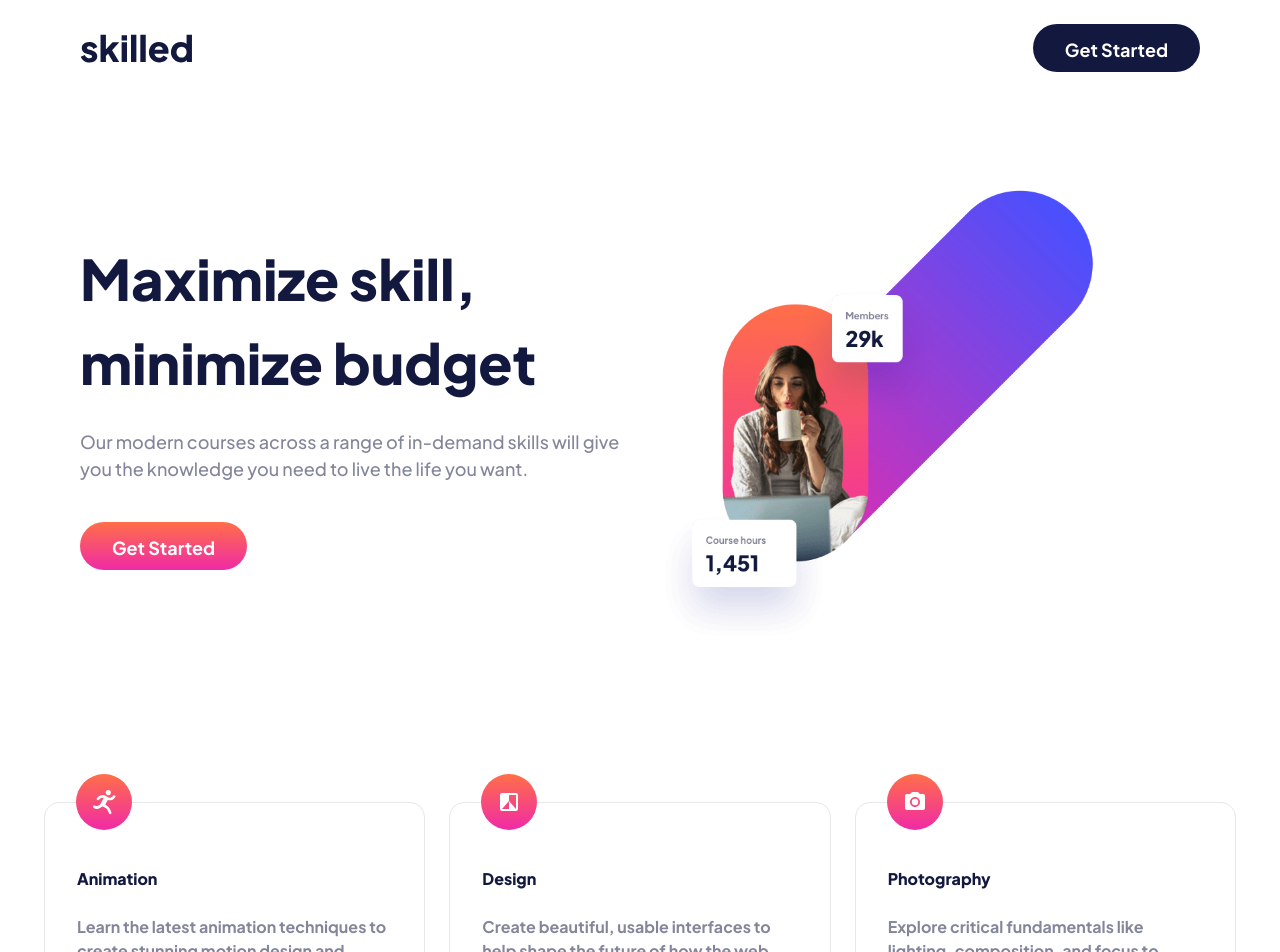
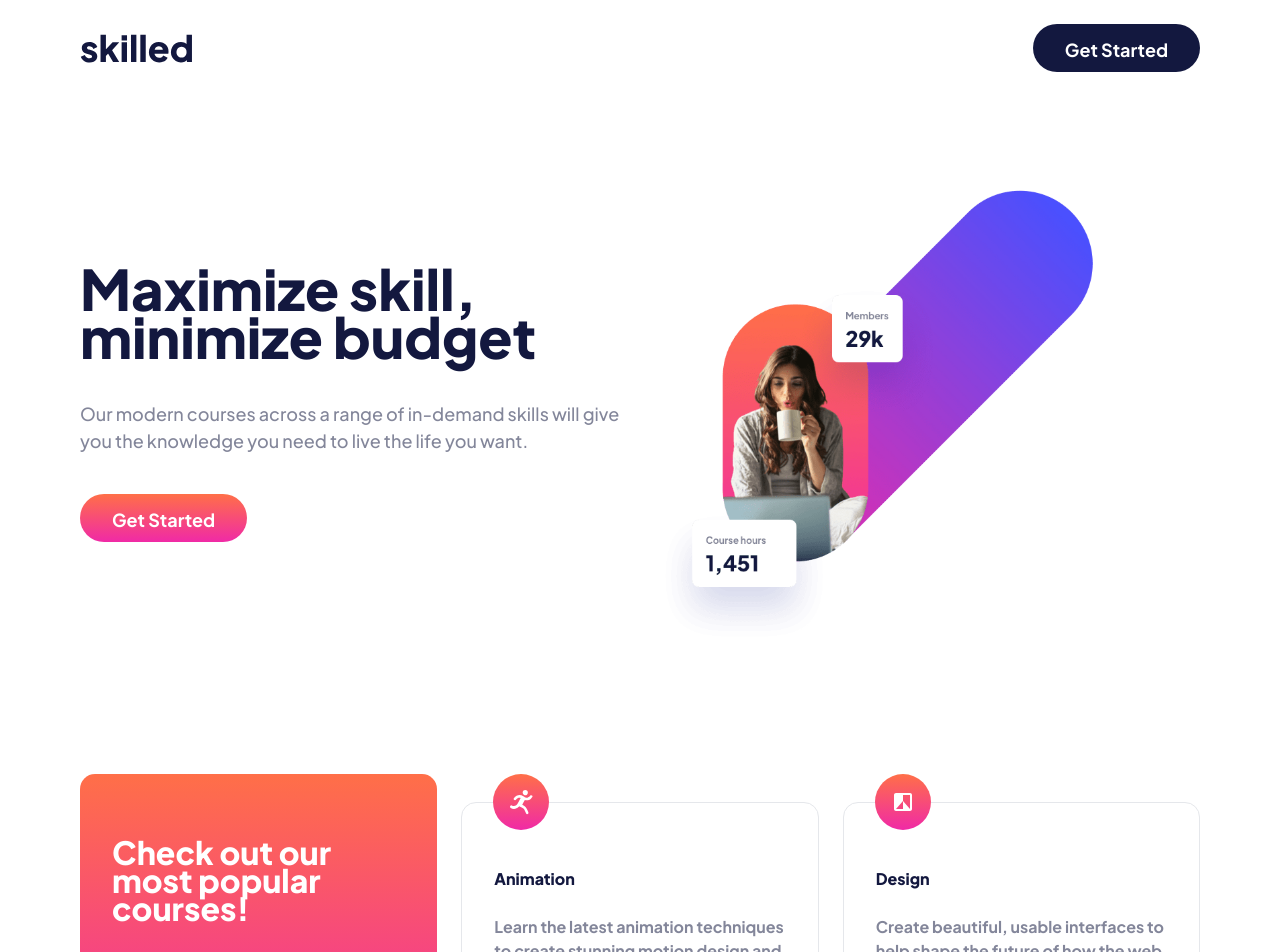
Before and after one commit to avinashradlabstech/skilled-elearning-landing-page, a React (Vite) app: page / in a window 1280 px wide. Shown: the top 952 px of the page. Built offline with nearby package versions, Linux system fonts and the light colour scheme.

Commit message:
Update components and alignments

```diff
--- a/src/components/Button.tsx
+++ b/src/components/Button.tsx
@@ -4,26 +4,45 @@ interface ButtonData {
   bgcolor?: string;
   hoverColor?: string;
   color?: string;
-  onClick?: () => void;
+  href?: string;
+  isLink?: boolean;
 }
 const Button: React.FC<ButtonData> = ({
   text,
   bgcolor,
   color,
   hoverColor,
-  onClick,
+  isLink,
+  href,
 }) => {
+  if (isLink) {
+    return (
+      <a
+        target="_blank"
+        href={href}
+        className={`font-sans font-bold leading-27 text-18 self-stretch  items-center justify-center cursor-pointer
+           ${bgcolor || "bg-blue-900"}
+           ${hoverColor ? `${hoverColor}` : ""}
+           ${color || "text-white"}
+          `}
+        >
+        {text}
+      </a>
+    );
+  }
+
   return (
-    <button
-      onClick={onClick}
-      className={`item-center justify-center gap-100 py-200 px-400 md:py-150 md:h-12 rounded-28 font-sans font-bold leading-27 text-18
+    <a
+      target="_blank"
+      href={href}
+      className={`item-center justify-center gap-100 py-200 px-400 md:py-150 md:h-12 rounded-28 font-sans font-bold leading-27 text-18 cursor-pointer
       ${bgcolor || "bg-blue-900"}
       ${hoverColor ? `${hoverColor}` : ""}
       ${color || "text-white"}
       `}
     >
       {text}
-    </button>
+    </a>
   );
 };
 
--- a/src/components/ButtonLink.tsx
+++ /dev/null
@@ -1,30 +0,0 @@
-import React from "react";
-interface ButtonData {
-  text: string;
-  bgcolor?: string;
-  hoverColor?: string;
-  color?: string;
-  onClick?: () => void;
-}
-const ButtonLink: React.FC<ButtonData> = ({
-  text,
-  bgcolor,
-  color,
-  hoverColor,
-  onClick,
-}) => {
-  return (
-    <a
-      onClick={onClick}
-      className={`font-sans font-bold leading-27 text-18 self-stretch  items-center justify-center cursor-pointer
-      ${bgcolor || "bg-blue-900"}
-      ${hoverColor ? `${hoverColor}` : ""}
-      ${color || "text-white"}
-      `}
-    >
-      {text}
-    </a>
-  );
-};
-
-export default ButtonLink;
--- a/src/components/Card.tsx
+++ b/src/components/Card.tsx
@@ -1,19 +1,33 @@
 import React from "react";
-import ButtonLink from "./ButtonLink";
+import Button from "./Button";
 
 interface CardData {
   icon: string;
   title: string;
   description: string;
   buttonTxt: string;
+  url: string;
+  isLink: boolean;
 }
 
-const Card: React.FC<CardData> = ({ icon, title, description, buttonTxt }) => {
+const Card: React.FC<CardData> = ({
+  icon,
+  title,
+  description,
+  buttonTxt,
+  url,
+  isLink,
+}) => {
+  if (icon) {
     return (
       <>
         <div className="flex flex-col items-start">
           <div className="flex pl-8 items-start content-center gap-8 relative">
-          <img src={icon} className="min-w-[56px] min-h-[56px]" alt='image'></img>
+            <img
+              src={icon}
+              className="min-w-[56px] min-h-[56px]"
+              alt="image"
+            ></img>
           </div>
           <div className="px-400 pt-800 pb-500 gap-100 border rounded-15 mt-[-1.75rem]">
             <div className="flex flex-col items-start gap-300">
@@ -23,11 +37,27 @@ const Card: React.FC<CardData> = ({ icon, title, description, buttonTxt }) => {
               <div className="text-grey font-sans text-16 font-bold leading-24 self-stretch">
                 {description}
               </div>
-            <ButtonLink text={buttonTxt} bgcolor="#fff" color="text-pink-600" hoverColor="hover:text-pink-300"/>
+              <Button
+                text={buttonTxt}
+                bgcolor="#fff"
+                color="text-pink-600"
+                hoverColor="hover:text-pink-300"
+                href={url}
+                isLink={isLink}
+              />
             </div>
           </div>
         </div>
       </>
     );
+  }
+
+  return (
+    <>
+      <div className="flex flex-col  items-start gap-100 self-stretch px-400 py-400 rounded-15 bg-gradient-orange">
+
+      </div>
+    </>
+  );
 };
 export default Card;
--- a/src/components/Footer.tsx
+++ b/src/components/Footer.tsx
@@ -4,16 +4,19 @@ import Button from "./Button";
 const Footer: React.FC = () => {
   return (
     <>
-      <div className="flex items-center justify-between self-stretch px-250 py-200 xl:px-1000 xl:py-300 md:py-300 md:px-550 lg:px-1000 bg-blue-900">
-        <div className="flex justify-between">
-          <img className="" src="/logo-light.svg" alt="Logo"></img>
-        </div>
-        <div className="flex justify-between">
-          <div className="gap-100">
+      <div className="flex flex-col items-center justify-center gap-1600 self-stretch px-250 py-200 md:py-300 md:px-550 lg:px-1000 lg:py-300 bg-blue-900">
+        <div className="flex justify-between items-center self-stretch max-w-[1120px] w-full mx-auto">
+          <div className="flex">
+            <a href="#">
+              <img className="" src="/logo-light.svg" alt="Logo"></img>
+            </a>
+          </div>
+          <div className="flex flex-col items-start gap-100">
             <Button
               text="Get Started"
               bgcolor="bg-gradient-purple"
               hoverColor="hover:bg-gradient-purple-hover"
+              href="#"
             />
           </div>
         </div>
--- a/src/components/Header.tsx
+++ b/src/components/Header.tsx
@@ -4,13 +4,13 @@ import Button from "../components/Button";
 const Header: React.FC = () => {
   return (
     <>
-      <div className="flex items-center justify-between self-stretch px-250 py-200 xl:px-1000 xl:py-300 md:py-300 md:px-550 lg:px-1000 ">
-        <div className="flex justify-between">
-          <img className="" src="/logo-dark.svg" alt="Logo"></img>
-        </div>
-        <div className="flex justify-between">
-          <div className="gap-100">
-            <Button text="Get Started" hoverColor="hover:bg-blue-600" />
+      <div className="flex flex-col items-center justify-center gap-1600 self-stretch px-250 py-200 md:py-300 md:px-550 lg:px-1000 lg:py-300">
+        <div className="flex justify-between items-center self-stretch max-w-[1120px] w-full mx-auto">
+          <div className="flex">
+            <a href="#"><img className="" src="/logo-dark.svg" alt="Logo"></img></a>
+          </div>
+          <div className="flex flex-col items-start gap-100">
+            <Button text="Get Started" hoverColor="hover:bg-blue-600" href="#"/>
           </div>
         </div>
       </div>
--- a/src/components/Hero.tsx
+++ b/src/components/Hero.tsx
@@ -1,23 +1,25 @@
 import React from "react";
 import Button from "./Button";
 import info from "../data/info";
-const Hero: React.FC = () => {
+const HeroNew: React.FC = () => {
   return (
     <>
-      <div className="flex flex-col md:flex-row py-800 px-250 md:px-550 lg:px-1000 items-center justify-center self-stretch gap-600 lg:gap-400">
-        <div className="flex flex-col gap-300 md:w-1/2">
+      <div className="flex flex-col items-center justify-center gap-100 self-stretch px-250 py-800 md:py-800 md:px-550 lg:px-1000 lg:py-800">
+        <div className="flex flex-col md:flex-row items-center justify-center gap-600 md:gap-300 lg:gap-400 max-w-[1120px] mx-auto">
+          <div className="flex flex-col items-start gap-500 md:w-1/2">
+            <div className="flex flex-col items-start gap-300 lg:gap-500">
               <div className="font-sans font-extrabold leading-48 text-blue-900 text-40 lg:text-56">
                 {info.heroData.heading}
               </div>
               <div className="font-sans font-normal leading-27 text-grey text-18 md:font-medium self-stretch">
                 {info.heroData.description}
               </div>
-          <div className="pt-200">
+            </div>
+            <div className="flex">
               <Button
                 text="Get Started"
                 bgcolor="bg-gradient-orange"
                 hoverColor="hover:bg-gradient-orange-hover"
-
               />
             </div>
           </div>
@@ -46,8 +48,9 @@ const Hero: React.FC = () => {
             ></img>
           </div>
         </div>
+      </div>
     </>
   );
 };
 
-export default Hero;
+export default HeroNew;
--- a/src/components/TitleCard.tsx
+++ b/src/components/TitleCard.tsx
@@ -1,34 +1,14 @@
 import React from "react";
-import Button from "./Button";
-//import Info from "../data/info";
-interface CardData {
-  icon: string;
-  title: string;
-  description: string;
-  buttonTxt: string;
+
+interface TitleCardData {
+  heading: string;
 }
 
-const TitleCard: React.FC<CardData> = ({
-  icon,
-  title,
-  description,
-  buttonTxt,
-}) => {
+const TitleCard: React.FC<TitleCardData> = ({ heading }) => {
   return (
     <>
-      <div className="px-400 pt-800 pb-500">
-        <div>
-          <img src={icon}></img>
-        </div>
-        <div className="gap-300">
-          <div className="text-sans text-20 font-extrabold leading-24">
-            {title}
-          </div>
-          <div>{description}</div>
-        </div>
-        <div>
-          <Button text={buttonTxt} />
-        </div>
+      <div className="flex flex-col items-start  gap-100 self-stretch px-400 py-400 md:pt-800 md:pb-500 rounded-15 bg-gradient-orange">
+       <div className="text-sans font-extrabold leading-28 self-stretch text-white text-24 lg:text-32"> {heading}</div>
       </div>
     </>
   );
--- a/src/data/info.ts
+++ b/src/data/info.ts
@@ -7,7 +7,8 @@ interface BlockDetails {
     icon: string;
     title: string;
     description: string;
-    buttonTxt: string
+    buttonTxt: string;
+    url:string;
 }
 interface BlockData {
     heading: string;
@@ -31,32 +32,37 @@ const info: Info = {
                 'icon': '/icon-animation.svg',
                 'title': 'Animation',
                 'description': 'Learn the latest animation techniques to create stunning motion design and captivate your audience.',
-                'buttonTxt': 'Get Started'
+                'buttonTxt': 'Get Started',
+                'url':'#'
             },
 
             {
                 'icon': '/icon-design.svg',
                 'title': 'Design',
                 'description': 'Create beautiful, usable interfaces to help shape the future of how the web looks.',
-                'buttonTxt': 'Get Started'
+                'buttonTxt': 'Get Started',
+                'url':'#'
             },
             {
                 'icon': '/icon-photography.svg',
                 'title': 'Photography',
                 'description': 'Explore critical fundamentals like lighting, composition, and focus to capture exceptional photos.',
-                'buttonTxt': 'Get Started'
+                'buttonTxt': 'Get Started',
+                'url':'#'
             },
             {
                 'icon': '/icon-crypto.svg',
                 'title': 'Crypto',
                 'description': 'All you need to know to get started investing in crypto. Go from beginner to advanced with this 54 hour course.',
-                'buttonTxt': 'Get Started'
+                'buttonTxt': 'Get Started',
+                'url':'#'
             },
             {
                 'icon': '/icon-business.svg',
                 'title': 'Business',
                 'description': 'A step-by-step playbook to help you start, scale, and sustain your business without outside investment.',
-                'buttonTxt': 'Get Started'
+                'buttonTxt': 'Get Started',
+                'url':'#'
             },
 
         ],
--- a/src/pages/Home.tsx
+++ b/src/pages/Home.tsx
@@ -5,13 +5,15 @@ import Hero from "../components/Hero";
 import Card from "../components/Card";
 import info from "../data/info";
 import Footer from "../components/Footer";
+import TitleCard from "../components/TitleCard";
 const Home: React.FC = () => {
   return (
     <>
       <Header />
       <Hero />
       <div className="flex flex-col pt-800 pb-1000 px-250 md:px-550 content-center items-center gap-100 self-stretch gradient-white ">
-        <div className="flex flex-col md:grid md:grid-cols-2 lg:grid-cols-3 gap-400 md:gap-300">
+        <div className="flex flex-col md:grid md:grid-cols-2 lg:grid-cols-3 gap-400 md:gap-300 max-w-[1120px] mx-auto">
+          <TitleCard heading={info.blockData.heading}/>
           {info.blockData.blockDetails.map((data, index) => (
             <div key={index}>
               <Card
@@ -19,6 +21,8 @@ const Home: React.FC = () => {
                 title={data.title}
                 description={data.description}
                 buttonTxt={data.buttonTxt}
+                url={data.url}
+                isLink={true}
               />
             </div>
           ))}
--- a/tailwind.config.js
+++ b/tailwind.config.js
@@ -49,8 +49,11 @@ export default {
         '1800': '144px',
       },
       lineHeight: {
-        '120': '48px',
-        '150': '27px',
+        '24': '24px',
+        '27': '27px',
+        '28': '28px',
+        '28.8': '28.8px',
+        '48': '48px'
       },
       borderRadius: {
         '28': '1.75rem',
```
Lines whose indentation alone changed are shown as unchanged.
